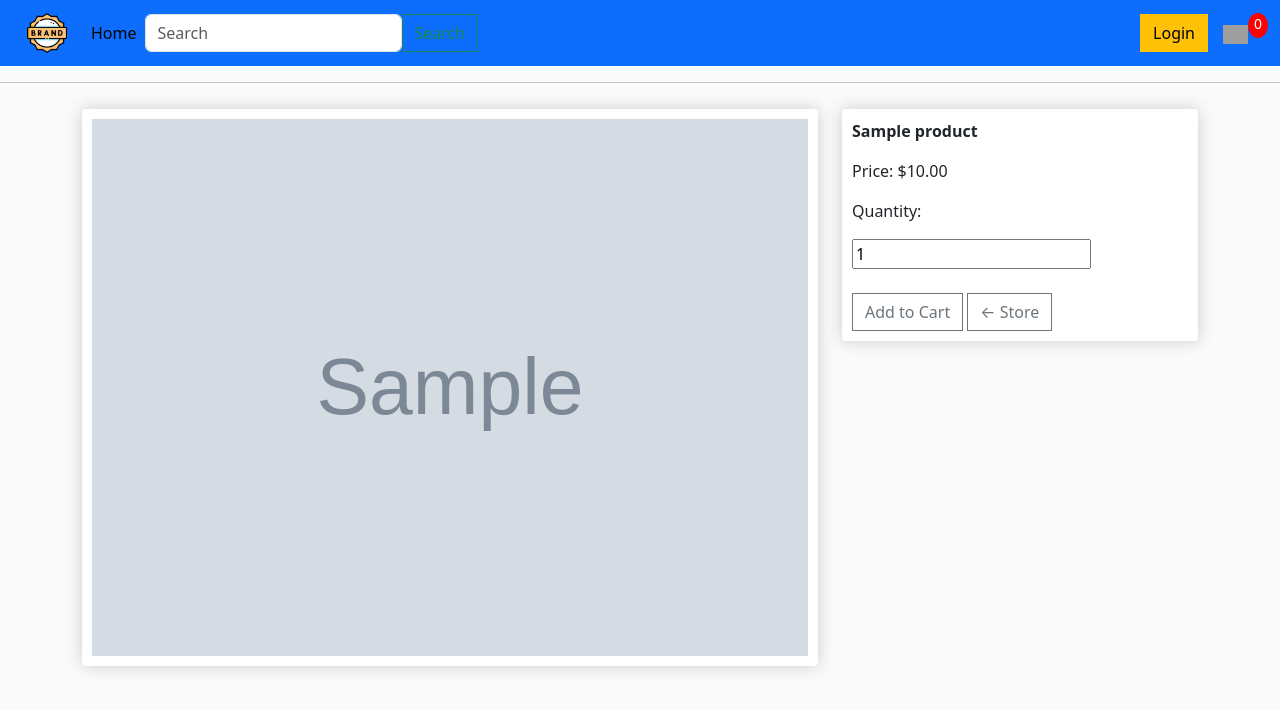
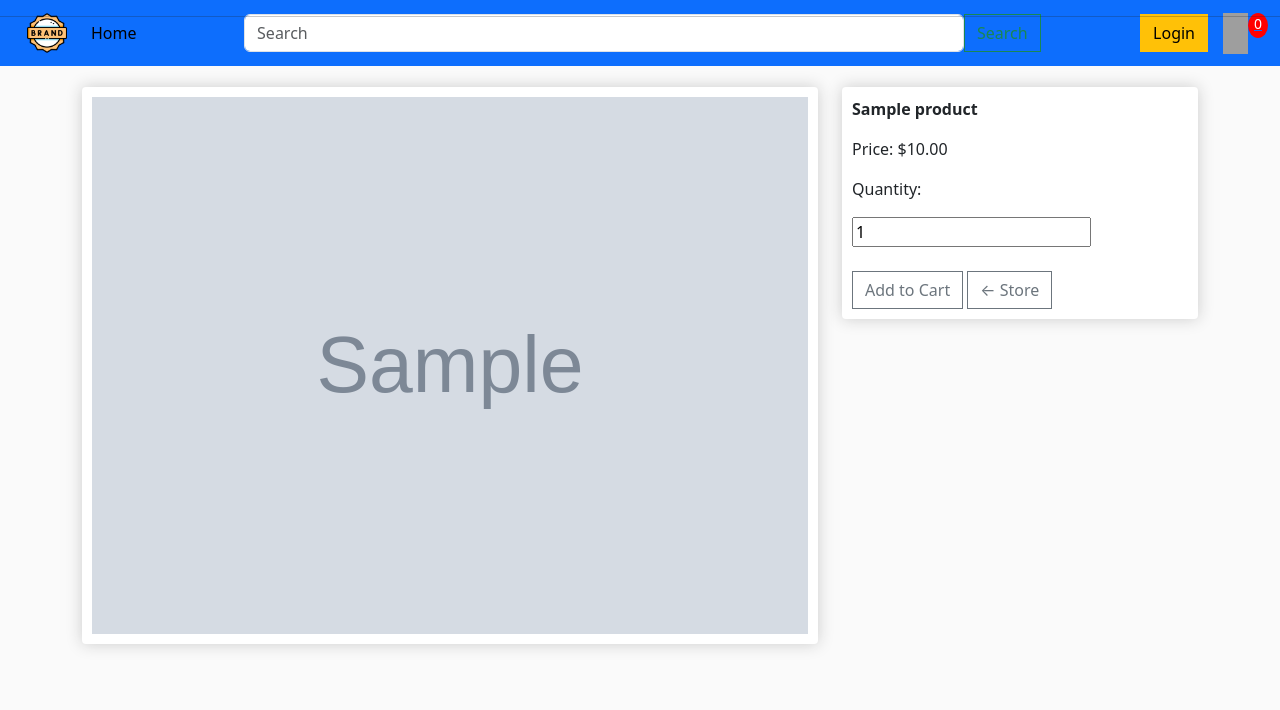
Before and after one commit to O1kura/ecommerce-web, a Django app: a page that uses newapp/templates/master.html in a window 1280 px wide. Shown: the top 710 px of the page. Run offline with Django 4.2, Linux system fonts and the light colour scheme; tables that the repository leaves empty hold one stand-in row (values such as "Sample post"); grey boxes marked "Sample" are stand-in pictures; grey boxes are pictures that could not be loaded.

Commit message:
update css

```diff
--- a/newapp/templates/master.html
+++ b/newapp/templates/master.html
@@ -68,7 +68,7 @@
 </head>
 <body>
 
-<nav class="navbar navbar-expand-lg bg-primary">
+<nav class="navbar navbar-expand-lg bg-primary topdiv">
   <div class="container-fluid">
     <a class="navbar-brand" href="{% url 'store' %}">
       <img  style="width:40px; display: inline-block; margin-left: 15px;"
@@ -83,8 +83,8 @@
           <a class="nav-link active" aria-current="page" href="{% url 'store' %}">Home</a>
         </li>
       </ul>
-      <div class="me-auto">
-        <form class="d-flex" id="search_form" role="search" action="{% url 'store' %}">
+      <div style="width:100%;display: flex; justify-content: center; align-items: center">
+        <form class="d-flex" id="search_form" role="search" action="{% url 'store' %}" style="width: 80%;">
           <input class="form-control" name="key" type="search" placeholder="Search" aria-label="Search">
           <button class="btn btn-outline-success" type="submit">Search</button>
         </form>
@@ -95,18 +95,17 @@
       {% else %}
       <a href="{% url 'sign_in'%}"  class="btn btn-warning">Login</a>
       {% endif %}
-
-      <a href="{% url 'cart' %}">
-          <img  id="cart-icon" src="{% static 'images/cart.png' %}">
+      <a href="{% url 'cart' %}" class="d-flex">
+        <img  id="cart-icon" src="{% static 'images/cart.png' %}">
+        <p id="cart-total">{{cartItems}}</p>
       </a>
-      <p id="cart-total">{{cartItems}}</p>
 
     </div>
   </div>
 </nav>
 <hr>
 
-<div class="container">
+<div class="container" style="margin-top: 60px;">
   {% block content %}
 
   {% endblock %}
--- a/static/css/main.css
+++ b/static/css/main.css
@@ -99,10 +99,14 @@
 }
 
 #search-form {
-  width: 100%;
-  display: flex;
+  position: absolute;
+  top: 50%;
+  left: 50%;
+  transform: translate(-50%, -50%);
 }
 
-#search-form input {
-  flex: 1;
+.topdiv {
+  position: fixed;
+  top: 0;
+  width: 100%;
 }
```
